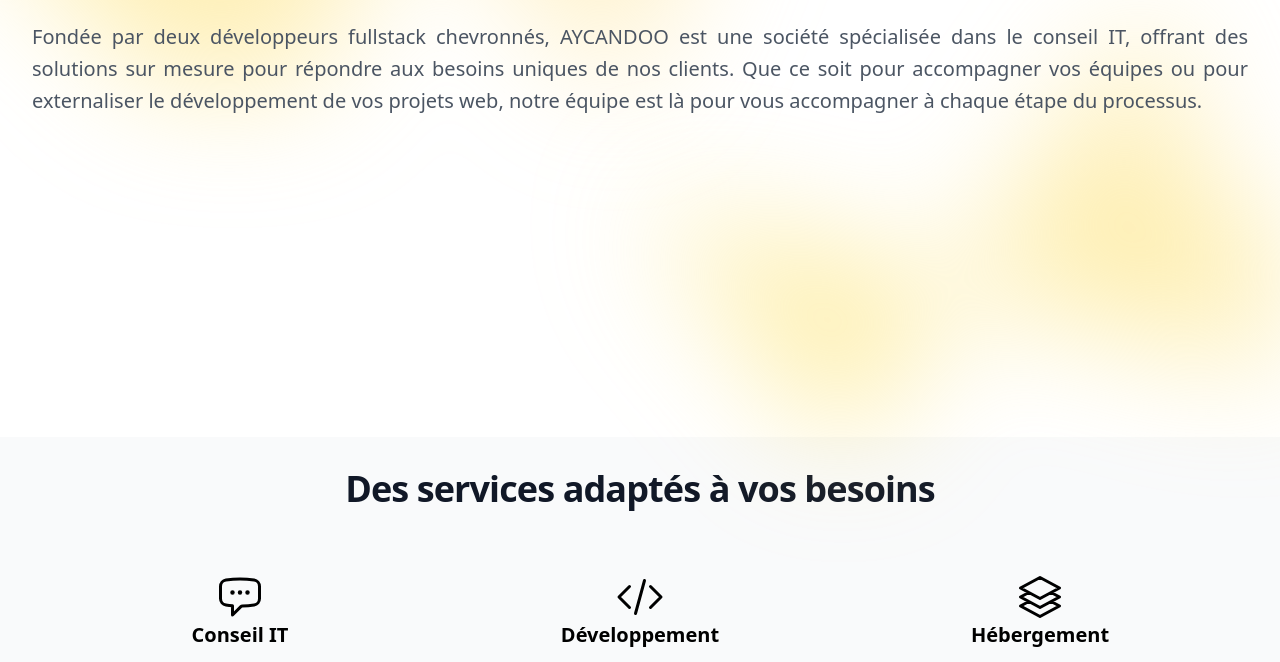
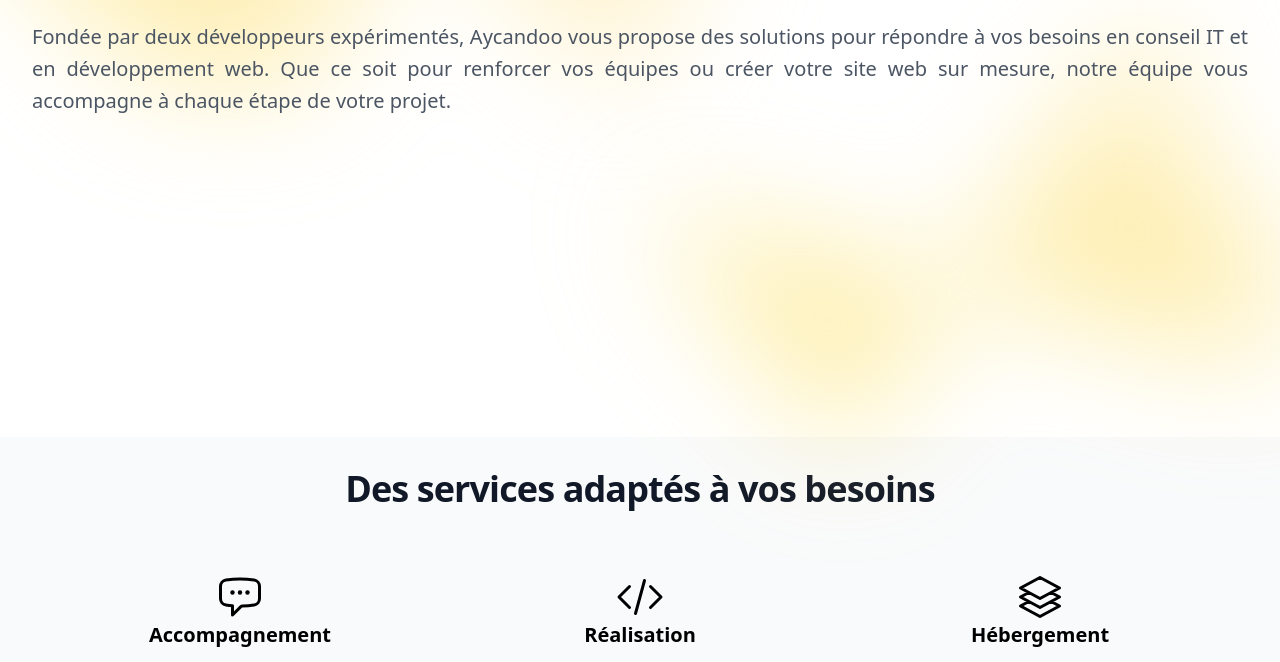
Before and after one commit to Aycandoo/aycandoo.fr, a Gatsby site: page / in a window 1280 px wide. Shown: the part 443-1105 px from the top of the page. Built offline with nearby package versions, Linux system fonts and the light colour scheme; Gatsby itself is replaced by a stand-in of ours; a web font is replaced by a local one.

Commit message:
refactor: update wording

```diff
--- a/src/pages/home.tsx
+++ b/src/pages/home.tsx
@@ -50,12 +50,7 @@
               [<span aria-hidden="true">*</span>I can do : je peux faire]
             </p>
             <p className="mt-6 text-justify text-xl leading-8 text-gray-600">
-              Fondée par deux développeurs fullstack chevronnés, AYCANDOO est
-              une société spécialisée dans le conseil IT, offrant des solutions
-              sur mesure pour répondre aux besoins uniques de nos clients. Que
-              ce soit pour accompagner vos équipes ou pour externaliser le
-              développement de vos projets web, notre équipe est là pour vous
-              accompagner à chaque étape du processus.
+              Fondée par deux développeurs expérimentés, Aycandoo vous propose des solutions pour répondre à vos besoins en conseil IT et en développement web. Que ce soit pour renforcer vos équipes ou créer votre site web sur mesure, notre équipe vous accompagne à chaque étape de votre projet.
             </p>
           </div>
         </div>
@@ -80,7 +75,7 @@
         <OfferingsList>
           <Offering
             icon={<ChatBubbleLeftEllipsisIcon className="h-12 w-12" />}
-            title="Conseil IT"
+            title="Accompagnement"
           >
             Découvrez nos services de conseil IT chez Aycandoo, conçus pour
             répondre à vos besoins les plus spécifiques. Notre équipe vous
@@ -92,13 +87,10 @@
           </Offering>
           <Offering
             icon={<CodeBracketIcon className="h-12 w-12" />}
-            title="Développement"
+            title="Réalisation"
           >
-            Découvrez le potentiel illimité de vos idées avec notre service de
-            développement chez Aycandoo. Nos développeurs fullstack expérimentés
-            mettent en œuvre des solutions novatrices, du concept à la
-            réalisation, assurant des projets web et mobiles qui dépassent vos
-            attentes.
+            Découvrez le potentiel illimité de vos idées chez Aycandoo.
+            Notre mission : accompagner nos clients dans la réalisation de leurs projets web, en offrant des services de développement, de déploiement et de maintenance. Confiez-nous la création de votre site web et il ne vous restera plus quà vous concentrer sur le coeur de votre entreprise en toute sérénité.
           </Offering>
 
           <Offering
--- a/src/shared/team.tsx
+++ b/src/shared/team.tsx
@@ -21,10 +21,7 @@
       </Teammate>
       <Teammate
         name="Céline Ung"
-        description="Lorem ipsum dolor sit amet, consectetur adipiscing elit. Sed non
-            risus. Suspendisse lectus tortor, dignissim sit amet, adipiscing
-            nec, ultricies sed, dolor. Cras elementum ultrices diam. Maecenas
-            ligula massa, varius a, semper congue, euismod non, mi."
+        description="Développeuse full stack depuis 2015 et spécialisée dans les technologies JavaScript, elle a travaillé chez des entreprises bien établies telles que BNP Paribas, JC Decaux, Pix et Invivo en apportant son expertise à leurs projets web. Elle veille à la mise en place solutions durables et accessibles à tous et sait également favoriser une atmosphère de travail dynamique, encourageant des pratiques collaboratives fructueuses au sein de l'équipe."
         role="Associée"
         linkedinProfile="https://www.linkedin.com/in/celine-ung"
       >
```
